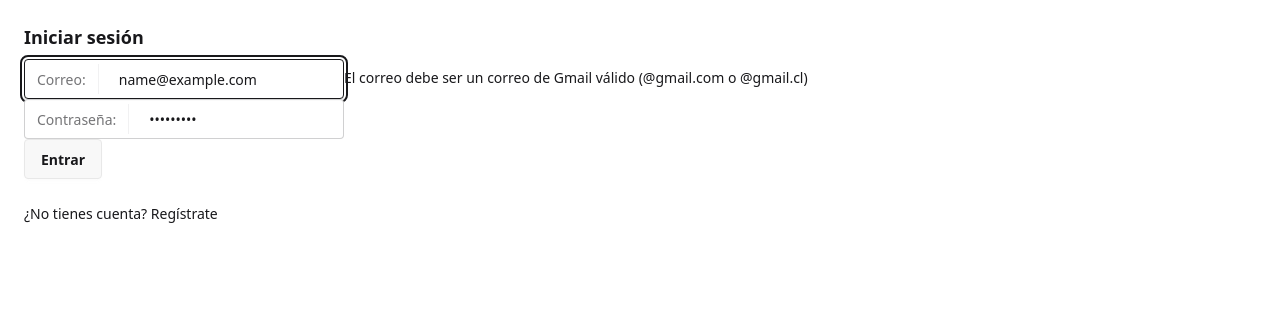
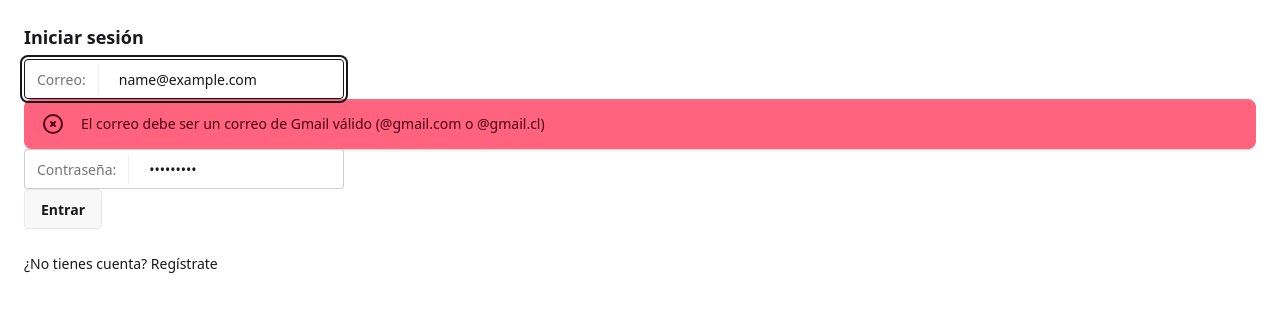
Before and after one commit to rogandven/U2yyT2GDn75vmSQ, a React (Vite) app in the folder frontend/: page /login in a window 1280 px wide. Both pictures are taken after typing "name@example.com", "Sample123" into the empty fields and a click on the button "Entrar". Shown: the top 312 px of the page. Built offline with nearby package versions, Linux system fonts and the light colour scheme.

Commit message:
Added error messages

```diff
--- /dev/null
+++ b/frontend/constants/ErrorConstants.jsx
@@ -0,0 +1 @@
+export const DEFAULT_ERROR = "Error desconocido";
--- /dev/null
+++ b/frontend/src/components/DUComponents/DUErrorAlert.jsx
@@ -0,0 +1,12 @@
+export const DUErrorAlert = ({message}) => {
+    return (
+        <div role="alert" class="alert alert-error">
+        <svg xmlns="http://www.w3.org/2000/svg" class="h-6 w-6 shrink-0 stroke-current" fill="none" viewBox="0 0 24 24">
+            <path stroke-linecap="round" stroke-linejoin="round" stroke-width="2" d="M10 14l2-2m0 0l2-2m-2 2l-2-2m2 2l2 2m7-2a9 9 0 11-18 0 9 9 0 0118 0z" />
+        </svg>
+        <span>{message}</span>
+        </div>
+    )
+}
+
+export default DUErrorAlert;
--- a/frontend/src/components/LoginRegisterForm.jsx
+++ b/frontend/src/components/LoginRegisterForm.jsx
@@ -1,5 +1,6 @@
 import { useForm } from "react-hook-form";
 // import "@styles/LoginRegisterForm.css";
+import DUErrorAlert from "./DUComponents/DUErrorAlert.jsx";
 
 const LoginRegisterForm = ({ mode = "login", onSubmit, loginError}) => {
   const {
@@ -72,11 +73,13 @@ const LoginRegisterForm = ({ mode = "login", onSubmit, loginError}) => {
                 })}
               />
             </label>
-            {errors.username && (
-              <span className="form-error-container">
-                {errors.username.message}
-              </span>
-            )}
+            {errors.username && /* (
+                <span className="form-error-container">
+                  {errors.username.message}
+                </span>
+              ) */
+              <DUErrorAlert message={errors.username.message}></DUErrorAlert>
+            }
           </div>
         )}
         <div className="form-group">
@@ -104,7 +107,8 @@ const LoginRegisterForm = ({ mode = "login", onSubmit, loginError}) => {
             />
           </label>
           {errors.email && (
-            <span className="form-error-container">{errors.email.message}</span>
+            /* <span className="form-error-container">{errors.email.message}</span> */
+            <DUErrorAlert message={errors.email.message}></DUErrorAlert>
           )}
         </div>
 
@@ -125,7 +129,8 @@ const LoginRegisterForm = ({ mode = "login", onSubmit, loginError}) => {
                 />
             </label>
             {errors.rut && (
-              <span className="form-error-container">{errors.rut.message}</span>
+              <DUErrorAlert message={errors.rut.message}></DUErrorAlert>
+              /* <span className="form-error-container">{errors.rut.message}</span> */
             )}
           </div>
         )}
@@ -150,9 +155,10 @@ const LoginRegisterForm = ({ mode = "login", onSubmit, loginError}) => {
             />
           </label>
           {errors.password && (
-            <span className="form-error-container">
+            <DUErrorAlert message={errors.password.message}></DUErrorAlert>
+            /* <span className="form-error-container">
               {errors.password.message}
-            </span>
+            </span> */
           )}
         </div>
 
```
